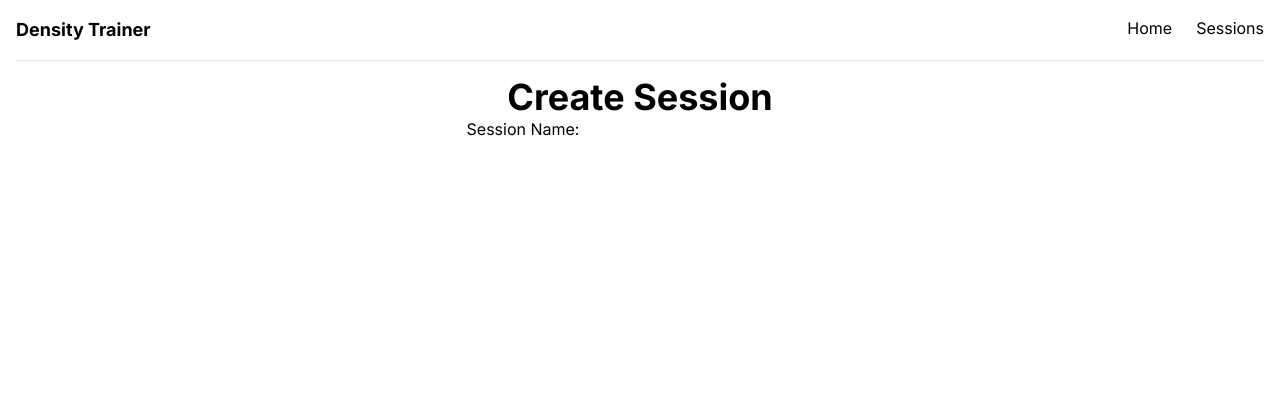
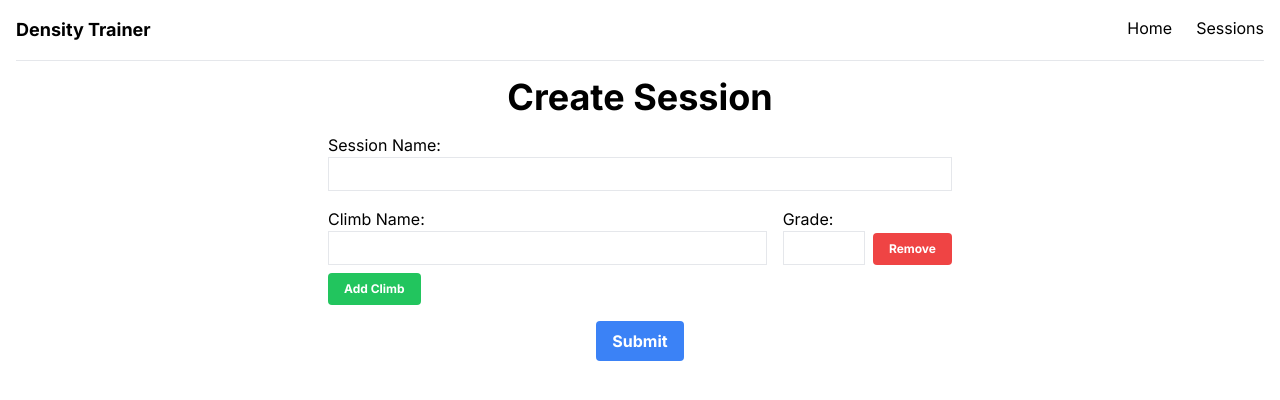
Before and after one commit to kylemcguire35/density-counter, a Next.js app: page /sessions/new in a window 1280 px wide. Shown: the top 400 px of the page. Built offline with nearby package versions, Linux system fonts and the light colour scheme.

Commit message:
moved form to FormComponent and updated form

```diff
--- /dev/null
+++ b/src/app/components/forms/FormComponent.tsx
@@ -0,0 +1,32 @@
+export default function FormComponent() {
+  return (
+    <form className="w-full lg:w-1/2">
+      <div className="my-4">
+        <label>Session Name: </label>
+        <input className="border w-full py-1 px-3" type="text" />
+      </div>
+      <div className="flex flex-col my-4">
+        <div className="flex flex-row">
+          <div className="w-5/6 pr-2">
+            <label>Climb Name: </label>
+            <input className="border w-full py-1 px-3" type="text" />
+          </div>
+          <div className="w-1/6 pl-2">
+            <label>Grade: </label>
+            <input className="border w-full py-1 px-3" type="number" />
+          </div>
+          <div className="pl-2 flex items-end">
+            <button className="bg-red-500 hover:bg-red-700 text-xs text-white font-bold py-2 px-4 rounded">
+              Remove
+            </button>
+          </div>
+        </div>
+        <div className="pt-2">
+          <button className="bg-green-500 hover:bg-green-700 text-xs text-white font-bold py-2 px-4 rounded">
+            Add Climb
+          </button>
+        </div>
+      </div>
+    </form>
+  );
+}
--- a/src/app/sessions/new/page.tsx
+++ b/src/app/sessions/new/page.tsx
@@ -1,13 +1,13 @@
+import FormComponent from "@/app/components/forms/FormComponent";
+
 export default function NewSession() {
   return (
-    <div className="text-center py-4">
+    <div className="flex flex-col items-center justify-center py-4">
       <h1 className="text-4xl font-bold">Create Session</h1>
-      <form>
-        <div>
-            <label>Session Name:</label>
-            <input/>
-        </div>
-      </form>
+      <FormComponent />
+      <button className="bg-blue-500 hover:bg-blue-700 text-white font-bold py-2 px-4 rounded">
+        Submit
+      </button>
     </div>
   );
 }
```
